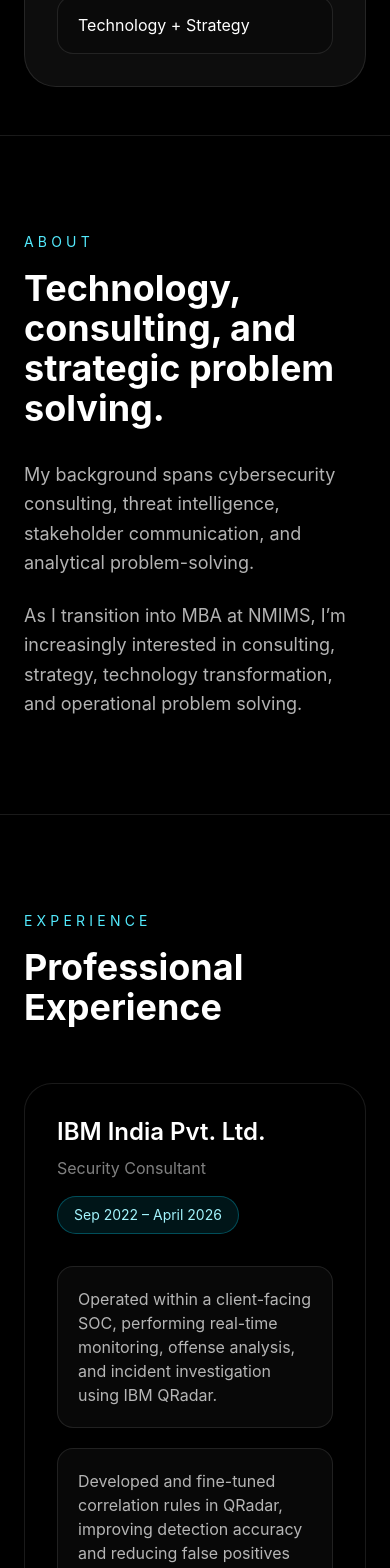
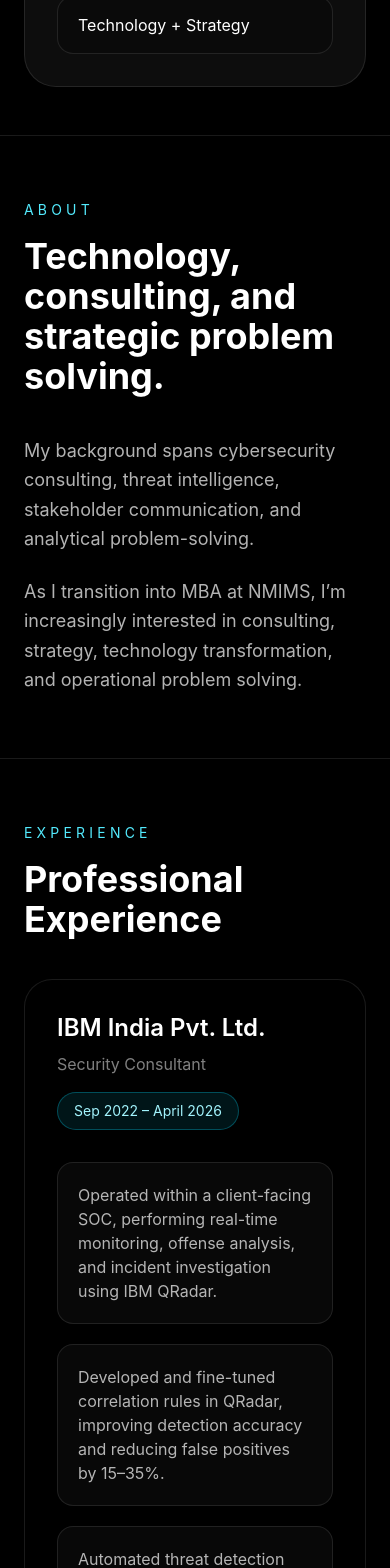
Before and after one commit to sarthak-banerjee/sarthak-banerjee.github.io, a React (Vite) app: page / in a window 390 px wide. Shown: the part 1440-3008 px from the top of the page. Built offline with nearby package versions, Linux system fonts and the light colour scheme.

Commit message:
updating mobile animation scroll

```diff
--- a/src/App.jsx
+++ b/src/App.jsx
@@ -278,12 +278,12 @@ export default function Portfolio() {
           whileInView="visible"
           viewport={{ once: true, amount: 0.2 }}
         >
-          <div className="max-w-6xl mx-auto px-6 py-24">
+          <div className="max-w-6xl mx-auto px-6 py-16 md:py-24">
             <p className="text-cyan-300 text-sm uppercase tracking-[0.3em] mb-4">
               About
             </p>
 
-            <h2 className="text-4xl font-bold mb-8">
+            <h2 className="text-4xl font-bold mb-10 md:mb-14">
               Technology, consulting, and strategic problem solving.
             </h2>
 
@@ -307,12 +307,12 @@ export default function Portfolio() {
           whileInView="visible"
           viewport={{ once: true, amount: 0.2 }}
         >
-          <div className="max-w-6xl mx-auto px-6 py-24">
+          <div className="max-w-6xl mx-auto px-6 py-16 md:py-24">
             <p className="text-cyan-300 text-sm uppercase tracking-[0.3em] mb-4">
               Experience
             </p>
 
-            <h2 className="text-4xl font-bold mb-14">
+            <h2 className="text-4xl font-bold mb-10 md:mb-14">
               Professional Experience
             </h2>
 
@@ -362,12 +362,12 @@ export default function Portfolio() {
           whileInView="visible"
           viewport={{ once: true, amount: 0.2 }}
         >
-          <div className="max-w-6xl mx-auto px-6 py-24">
+          <div className="max-w-6xl mx-auto px-6 py-16 md:py-24">
             <p className="text-cyan-300 text-sm uppercase tracking-[0.3em] mb-4">
               Engagements
             </p>
 
-            <h2 className="text-4xl font-bold mb-14">
+            <h2 className="text-4xl font-bold mb-10 md:mb-14">
               Professional Engagements
             </h2>
 
@@ -398,12 +398,12 @@ export default function Portfolio() {
           whileInView="visible"
           viewport={{ once: true, amount: 0.2 }}
         >
-          <div className="max-w-6xl mx-auto px-6 py-24">
+          <div className="max-w-6xl mx-auto px-6 py-16 md:py-24">
             <p className="text-cyan-300 text-sm uppercase tracking-[0.3em] mb-4">
               Education
             </p>
 
-            <h2 className="text-4xl font-bold mb-14">
+            <h2 className="text-4xl font-bold mb-10 md:mb-14">
               Academic Journey
             </h2>
 
@@ -446,12 +446,12 @@ export default function Portfolio() {
           whileInView="visible"
           viewport={{ once: true, amount: 0.2 }}
         >
-          <div className="max-w-6xl mx-auto px-6 py-24">
+          <div className="max-w-6xl mx-auto px-6 py-16 md:py-24">
             <p className="text-cyan-300 text-sm uppercase tracking-[0.3em] mb-4">
               Projects
             </p>
 
-            <h2 className="text-4xl font-bold mb-14">
+            <h2 className="text-4xl font-bold mb-10 md:mb-14">
               Academic & Technical Projects
             </h2>
 
@@ -482,7 +482,7 @@ export default function Portfolio() {
           whileInView="visible"
           viewport={{ once: true, amount: 0.2 }}
         >
-          <div className="max-w-4xl mx-auto px-6 py-24 text-center">
+          <div className="max-w-4xl mx-auto px-6 py-16 md:py-24 text-center">
             <p className="text-cyan-300 text-sm uppercase tracking-[0.3em] mb-4">
               Contact
             </p>
```
